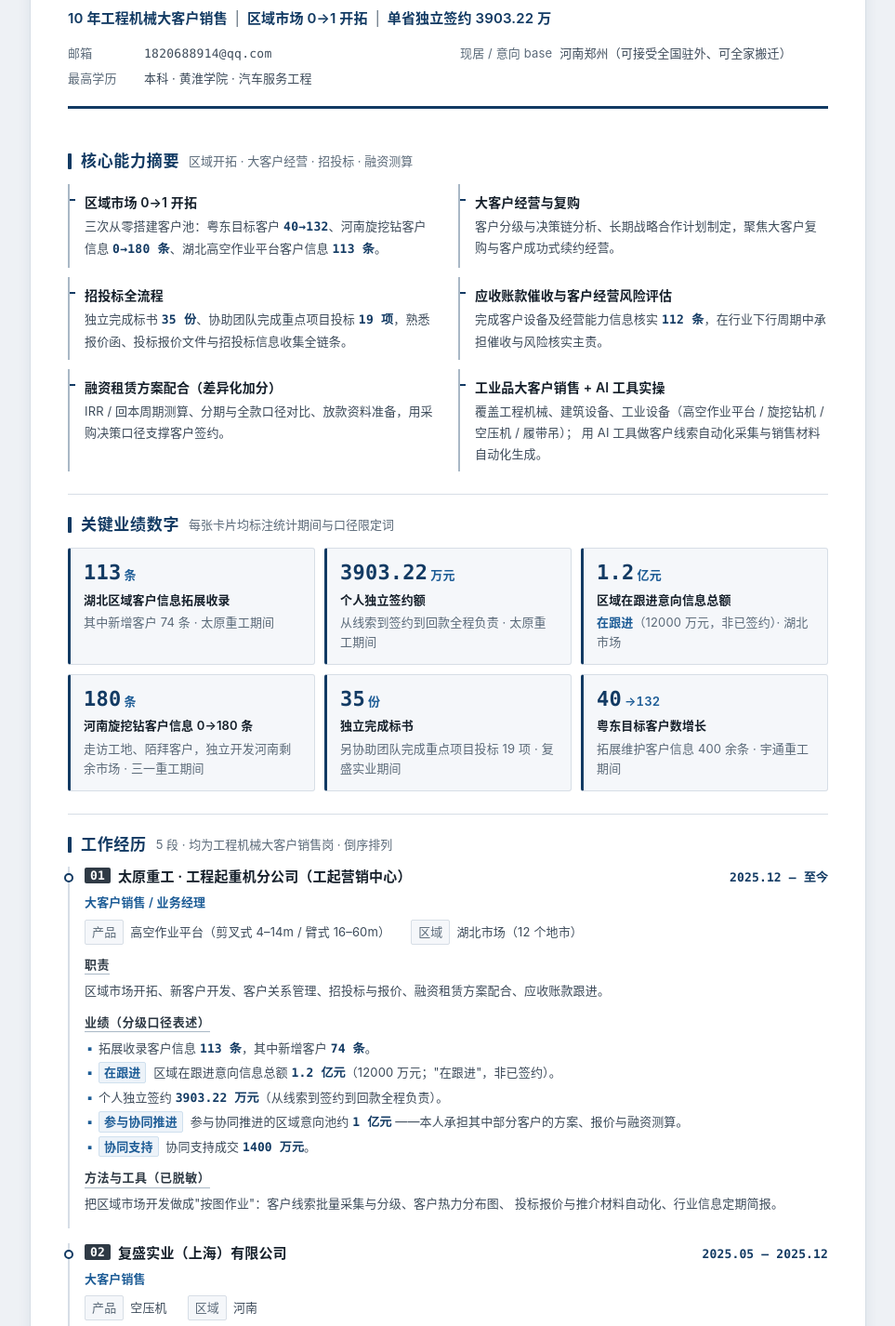
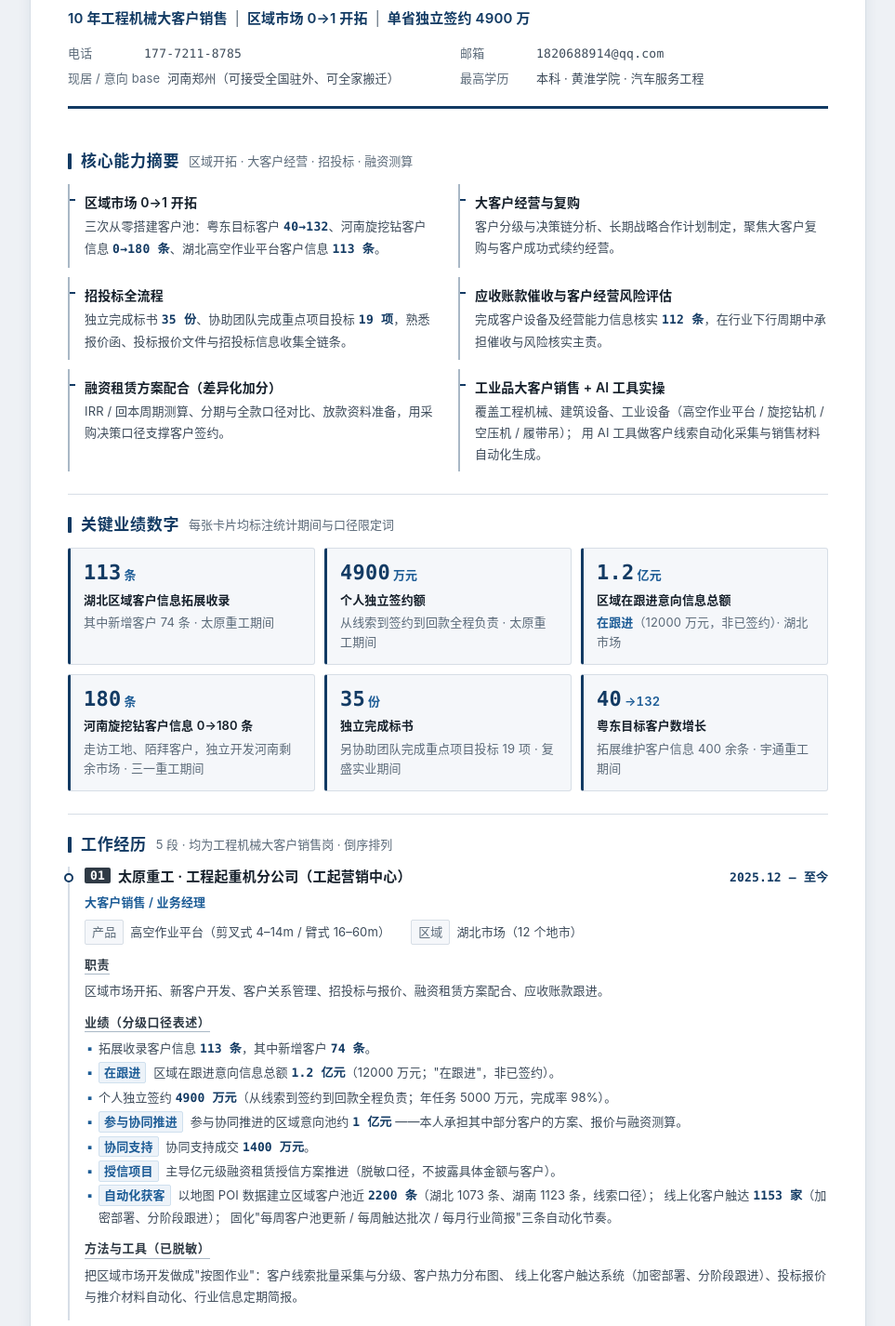
Before and after one commit to shq9009/shq9009.github.io, a plain HTML site: page 简历_主机厂版.html in a window 1280 px wide. Shown: the part 137-1563 px from the top of the page at 93% size, without its empty margins (158-1121 px from the left). Drawn offline with Linux system fonts and the light colour scheme.

Commit message:
简历三版更新至 2026-11 口径：独立签约 4900 万（台账验证 4901.8 万）、自动化获客体系、授信脱敏表述

```diff
--- a/简历_主机厂版.html
+++ b/简历_主机厂版.html
@@ -795,10 +795,14 @@ body.compact .intent-item { line-height: 1.6; }
     </div>
 
     <p class="headline">
-      10 年工程机械大客户销售<span class="sep">|</span>区域市场 0→1 开拓<span class="sep">|</span>单省独立签约 3903.22 万
+      10 年工程机械大客户销售<span class="sep">|</span>区域市场 0→1 开拓<span class="sep">|</span>单省独立签约 4900 万
     </p>
 
     <div class="contact-grid">
+      <div class="contact-item">
+        <span class="contact-key">电话</span>
+        <span class="contact-val mono">177-7211-8785</span>
+      </div>
       <div class="contact-item">
         <span class="contact-key">邮箱</span>
         <span class="contact-val mono">1820688914@qq.com</span>
@@ -892,7 +896,7 @@ body.compact .intent-item { line-height: 1.6; }
         </div>
 
         <div class="kpi">
-          <div class="kpi-num">3903.22<span class="kpi-unit">万元</span></div>
+          <div class="kpi-num">4900<span class="kpi-unit">万元</span></div>
           <div class="kpi-label">个人独立签约额</div>
           <div class="kpi-note">从线索到签约到回款全程负责 · 太原重工期间</div>
         </div>
@@ -972,7 +976,7 @@ body.compact .intent-item { line-height: 1.6; }
                 区域在跟进意向信息总额 <span class="figure">1.2 亿元</span>（12000 万元；"在跟进"，非已签约）。
               </li>
               <li>
-                个人独立签约 <span class="figure">3903.22 万元</span>（从线索到签约到回款全程负责）。
+                个人独立签约 <span class="figure">4900 万元</span>（从线索到签约到回款全程负责；年任务 5000 万元，完成率 98%）。
               </li>
               <li>
                 <span class="qualifier-tag">参与协同推进</span>
@@ -983,6 +987,16 @@ body.compact .intent-item { line-height: 1.6; }
                 <span class="qualifier-tag">协同支持</span>
                 协同支持成交 <span class="figure">1400 万元</span>。
               </li>
+              <li>
+                <span class="qualifier-tag">授信项目</span>
+                主导亿元级融资租赁授信方案推进（脱敏口径，不披露具体金额与客户）。
+              </li>
+              <li>
+                <span class="qualifier-tag">自动化获客</span>
+                以地图 POI 数据建立区域客户池近 <span class="figure">2200 条</span>（湖北 1073 条、湖南 1123 条，线索口径）；
+                线上化客户触达 <span class="figure">1153 家</span>（加密部署、分阶段跟进）；
+                固化"每周客户池更新 / 每周触达批次 / 每月行业简报"三条自动化节奏。
+              </li>
             </ul>
           </div>
 
@@ -990,7 +1004,7 @@ body.compact .intent-item { line-height: 1.6; }
             <h4 class="block-title">方法与工具（已脱敏）</h4>
             <p class="block-body">
               把区域市场开发做成"按图作业"：客户线索批量采集与分级、客户热力分布图、
-              投标报价与推介材料自动化、行业信息定期简报。
+              线上化客户触达系统（加密部署、分阶段跟进）、投标报价与推介材料自动化、行业信息定期简报。
             </p>
           </div>
         </article>
```
Also changed, not shown: 简历_SaaS云版.html (+12 -7 lines), 简历_融资租赁版.html (+9 -3 lines).
